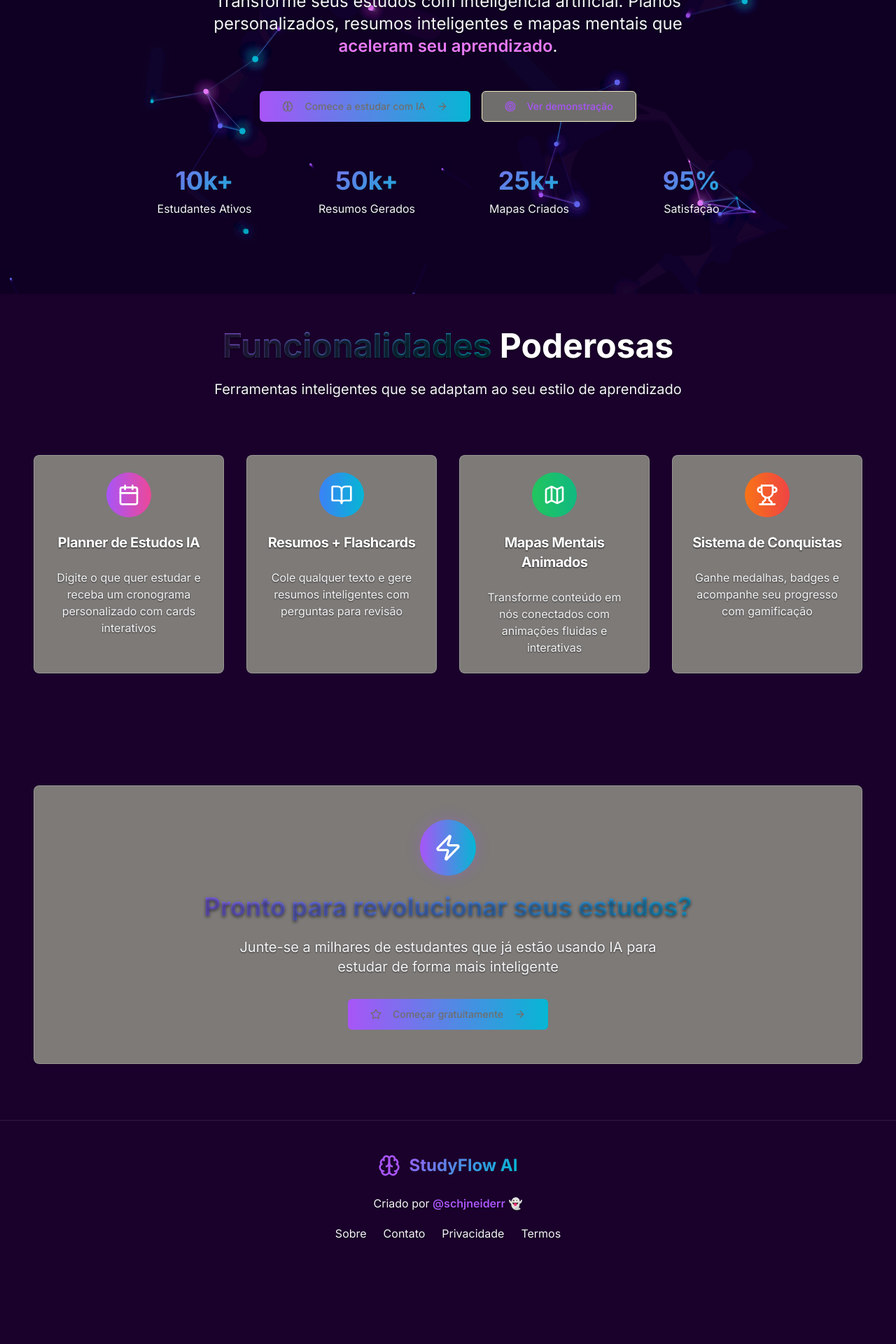
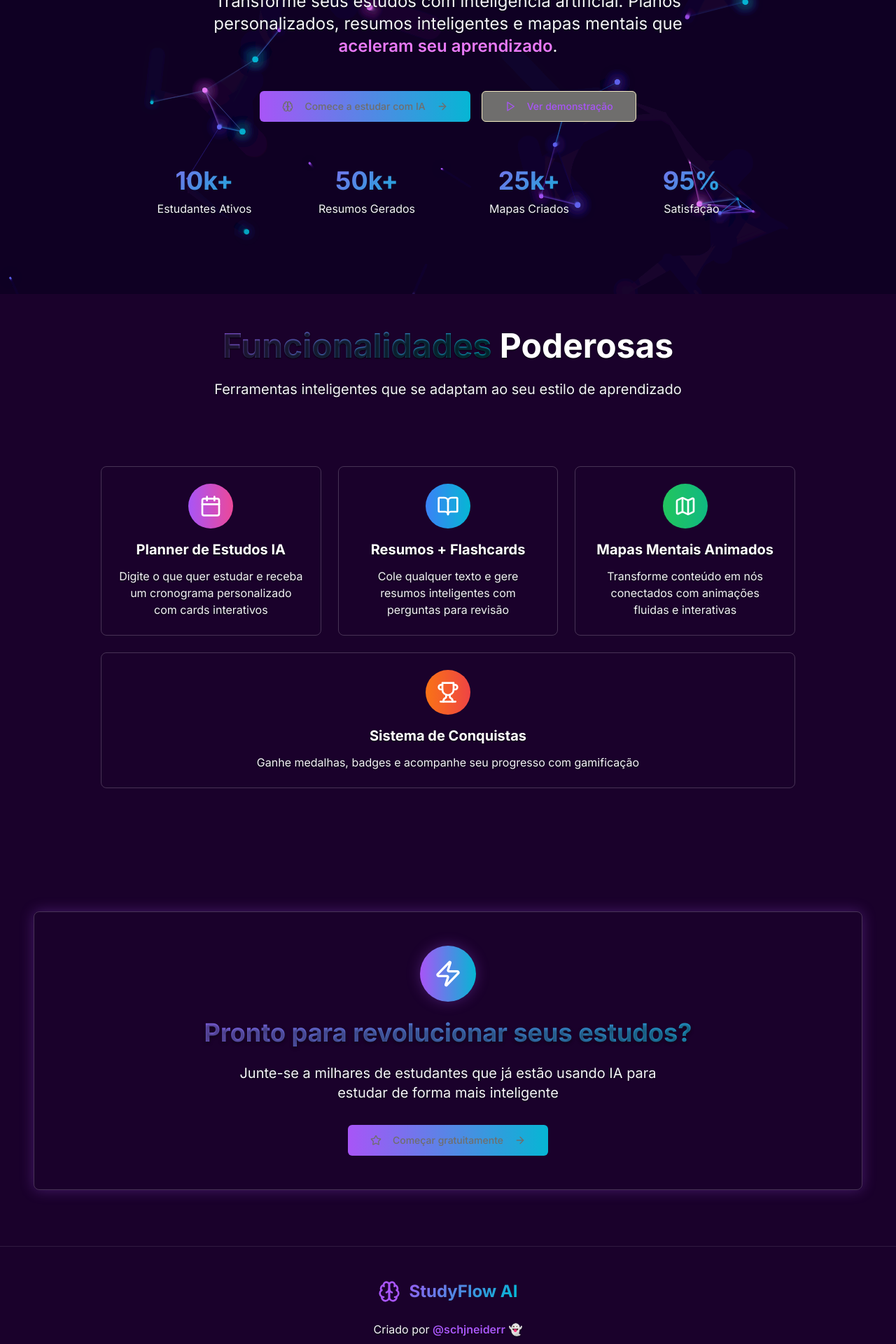
Before and after one commit to gmendes7/studyflow-phantom-ai, a React (Vite) app: page / in a window 1280 px wide. Shown: the part 380-2300 px from the top of the page at 70% size. Before the commit the page ends 2222 px from the top, so only its background shows below. Built offline with nearby package versions, Linux system fonts and the light colour scheme.

Commit message:
Fix UI elements and improve responsiveness
- Remove card backgrounds and apply hover effects.
- Implement functionality for "Ver demonstração" button.
- Improve mobile responsiveness for cards and buttons.
- Test layout and validate contrast.

```diff
--- a/src/components/ui/dialog.tsx
+++ b/src/components/ui/dialog.tsx
@@ -1,3 +1,4 @@
+
 import * as React from "react"
 import * as DialogPrimitive from "@radix-ui/react-dialog"
 import { X } from "lucide-react"
@@ -19,7 +20,7 @@ const DialogOverlay = React.forwardRef<
   <DialogPrimitive.Overlay
     ref={ref}
     className={cn(
-      "fixed inset-0 z-50 bg-black/80  data-[state=open]:animate-in data-[state=closed]:animate-out data-[state=closed]:fade-out-0 data-[state=open]:fade-in-0",
+      "fixed inset-0 z-50 bg-black/80 backdrop-blur-sm data-[state=open]:animate-in data-[state=closed]:animate-out data-[state=closed]:fade-out-0 data-[state=open]:fade-in-0",
       className
     )}
     {...props}
--- a/src/index.css
+++ b/src/index.css
@@ -186,7 +186,7 @@
 
   /* Enhanced interactive elements with better feedback */
   .interactive-element {
-    @apply transition-all duration-200 ease-out;
+    @apply transition-all duration-200 ease-out cursor-pointer;
     transform: scale(1);
   }
 
@@ -206,29 +206,37 @@
 
   /* Button states with clear visual feedback */
   .btn-primary {
-    @apply bg-gradient-to-r from-studyflow-neon to-studyflow-cyan text-white font-medium px-6 py-3 rounded-lg;
+    @apply bg-gradient-to-r from-studyflow-neon to-studyflow-cyan text-white font-medium px-6 py-3 rounded-lg cursor-pointer;
     @apply transition-all duration-200 ease-out;
-    @apply hover:scale-105 hover:shadow-lg hover:shadow-studyflow-neon/25;
+    @apply hover:scale-105 hover:shadow-lg hover:shadow-studyflow-neon/25 hover:opacity-90;
     @apply active:scale-95;
     @apply focus-visible:outline-2 focus-visible:outline-offset-2 focus-visible:outline-studyflow-neon;
     min-height: 44px;
   }
 
   .btn-secondary {
-    @apply border-2 border-studyflow-neon text-studyflow-neon bg-transparent font-medium px-6 py-3 rounded-lg;
+    @apply border-2 border-studyflow-neon text-studyflow-neon bg-transparent font-medium px-6 py-3 rounded-lg cursor-pointer;
     @apply transition-all duration-200 ease-out;
-    @apply hover:bg-studyflow-neon hover:text-studyflow-dark hover:scale-105;
+    @apply hover:bg-studyflow-neon hover:text-studyflow-dark hover:scale-105 hover:opacity-90;
     @apply active:scale-95;
     @apply focus-visible:outline-2 focus-visible:outline-offset-2 focus-visible:outline-studyflow-neon;
     min-height: 44px;
   }
 
-  /* Card components with better contrast */
+  /* Card components with better contrast and responsiveness */
   .card-elevated {
-    @apply bg-white/10 backdrop-blur-sm border border-white/20 rounded-lg;
-    @apply hover:bg-white/15 hover:border-white/30;
+    @apply bg-transparent border border-white/20 rounded-lg;
+    @apply hover:bg-white/5 hover:border-white/30;
     @apply transition-all duration-300 ease-out;
-    @apply focus-within:bg-white/15 focus-within:border-studyflow-neon/50;
+    @apply focus-within:bg-white/5 focus-within:border-studyflow-neon/50;
+  }
+
+  /* Feature cards with enhanced interactivity */
+  .feature-card {
+    @apply bg-transparent border border-white/20 rounded-lg p-6 cursor-pointer;
+    @apply transition-all duration-300 ease-in-out;
+    @apply hover:transform hover:-translate-y-2 hover:shadow-xl hover:shadow-studyflow-neon/25 hover:border-studyflow-neon/50;
+    @apply focus-within:transform focus-within:-translate-y-2 focus-within:shadow-xl focus-within:shadow-studyflow-neon/25 focus-within:border-studyflow-neon/50;
   }
 
   /* Text contrast improvements */
@@ -266,6 +274,7 @@
     min-height: 44px;
   }
 
+  /* Enhanced mobile responsiveness */
   @media (max-width: 640px) {
     .mobile-optimized {
       @apply text-lg leading-relaxed;
@@ -273,8 +282,27 @@
 
     .btn-primary,
     .btn-secondary {
-      @apply px-8 py-4 text-lg;
+      @apply px-8 py-4 text-lg w-full;
       min-height: 48px;
+    }
+
+    .feature-card {
+      @apply w-full min-w-0;
+    }
+
+    /* Improved touch targets for mobile */
+    .interactive-element {
+      min-height: 48px;
+      min-width: 48px;
+    }
+  }
+
+  /* Enhanced responsive design for tablets */
+  @media (min-width: 641px) and (max-width: 1024px) {
+    .btn-primary,
+    .btn-secondary {
+      @apply px-6 py-3;
+      min-height: 44px;
     }
   }
 
@@ -299,4 +327,32 @@
   .success-state {
     @apply border-green-500 bg-green-500/10 text-green-100;
   }
+
+  /* Responsive flex layouts */
+  .responsive-flex {
+    @apply flex flex-col gap-4;
+  }
+
+  @media (min-width: 640px) {
+    .responsive-flex {
+      @apply flex-row;
+    }
+  }
+
+  /* Responsive grid layouts */
+  .responsive-grid {
+    @apply grid grid-cols-1 gap-6;
+  }
+
+  @media (min-width: 640px) {
+    .responsive-grid {
+      @apply grid-cols-2;
+    }
+  }
+
+  @media (min-width: 1024px) {
+    .responsive-grid {
+      @apply grid-cols-4;
+    }
+  }
 }
--- a/src/pages/Index.tsx
+++ b/src/pages/Index.tsx
@@ -1,15 +1,17 @@
 
-import React from 'react';
+import React, { useState } from 'react';
 import { Link } from 'react-router-dom';
-import { Brain, Sparkles, Target, Zap, BookOpen, Map, Calendar, Trophy, ArrowRight, Star } from 'lucide-react';
+import { Brain, Sparkles, Target, Zap, BookOpen, Map, Calendar, Trophy, ArrowRight, Star, Play } from 'lucide-react';
 import { Button } from '@/components/ui/button';
 import { Card, CardContent, CardDescription, CardHeader, CardTitle } from '@/components/ui/card';
+import { Dialog, DialogContent, DialogDescription, DialogHeader, DialogTitle } from '@/components/ui/dialog';
 import AnimatedBackground from '@/components/AnimatedBackground';
 import Navigation from '@/components/Navigation';
 import { useAuth } from '@/hooks/useAuth';
 
 const Index = () => {
   const { user } = useAuth();
+  const [isDemoOpen, setIsDemoOpen] = useState(false);
 
   const features = [
     {
@@ -45,6 +47,10 @@ const Index = () => {
     { number: '95%', label: 'Satisfação' }
   ];
 
+  const handleDemoClick = () => {
+    setIsDemoOpen(true);
+  };
+
   return (
     <div className="min-h-screen bg-studyflow-dark text-white relative overflow-hidden">
       <AnimatedBackground />
@@ -76,11 +82,11 @@ const Index = () => {
               <span className="text-studyflow-ghost font-semibold"> aceleram seu aprendizado</span>.
             </p>
 
-            <div className="flex flex-col sm:flex-row gap-4 justify-center items-center mb-16">
-              <Link to={user ? "/dashboard" : "/auth"}>
+            <div className="flex flex-col sm:flex-row gap-4 justify-center items-center mb-16 w-full max-w-screen-lg mx-auto px-4">
+              <Link to={user ? "/dashboard" : "/auth"} className="w-full sm:w-auto">
                 <Button
                   size="lg"
-                  className="btn-primary interactive-element w-full sm:w-auto"
+                  className="btn-primary interactive-element w-full sm:w-auto cursor-pointer hover:opacity-90 focus:outline-2 focus:outline-studyflow-neon"
                   aria-label="Começar a usar o StudyFlow AI"
                 >
                   <Brain className="h-5 w-5 mr-2" aria-hidden="true" />
@@ -92,10 +98,11 @@ const Index = () => {
               <Button
                 variant="outline"
                 size="lg"
-                className="btn-secondary interactive-element w-full sm:w-auto"
+                onClick={handleDemoClick}
+                className="btn-secondary interactive-element w-full sm:w-auto cursor-pointer hover:opacity-90 focus:outline-2 focus:outline-studyflow-neon"
                 aria-label="Ver demonstração do StudyFlow AI"
               >
-                <Target className="h-5 w-5 mr-2" aria-hidden="true" />
+                <Play className="h-5 w-5 mr-2" aria-hidden="true" />
                 Ver demonstração
               </Button>
             </div>
@@ -130,29 +137,27 @@ const Index = () => {
                 </p>
               </div>
 
-              <div className="grid sm:grid-cols-2 lg:grid-cols-4 gap-8">
+              <div className="flex flex-col sm:flex-row flex-wrap gap-6 w-full max-w-screen-lg mx-auto p-4">
                 {features.map((feature, index) => {
                   const Icon = feature.icon;
                   return (
-                    <Card
+                    <div
                       key={index}
-                      className="card-elevated interactive-element group"
+                      className="bg-transparent border border-white/20 rounded-lg p-6 flex-1 min-w-0 sm:min-w-[280px] text-center group cursor-pointer transition-all duration-300 ease-in-out hover:transform hover:-translate-y-2 hover:shadow-xl hover:shadow-studyflow-neon/25 hover:border-studyflow-neon/50 focus-within:transform focus-within:-translate-y-2 focus-within:shadow-xl focus-within:shadow-studyflow-neon/25 focus-within:border-studyflow-neon/50"
                       tabIndex={0}
+                      role="button"
+                      aria-label={`Saiba mais sobre ${feature.title}`}
                     >
-                      <CardHeader className="text-center">
                       <div className={`w-16 h-16 mx-auto rounded-full bg-gradient-to-r ${feature.color} flex items-center justify-center mb-4 group-hover:scale-110 transition-transform duration-300`}>
                         <Icon className="h-8 w-8 text-white" aria-hidden="true" />
                       </div>
-                        <CardTitle className="text-lg sm:text-xl font-bold text-high-contrast group-hover:text-studyflow-neon transition-colors">
+                      <h3 className="text-lg sm:text-xl font-bold text-high-contrast group-hover:text-studyflow-neon transition-colors mb-3">
                         {feature.title}
-                        </CardTitle>
-                      </CardHeader>
-                      <CardContent>
-                        <CardDescription className="text-medium-contrast text-center leading-relaxed text-sm sm:text-base">
+                      </h3>
+                      <p className="text-medium-contrast leading-relaxed text-sm sm:text-base">
                         {feature.description}
-                        </CardDescription>
-                      </CardContent>
-                    </Card>
+                      </p>
+                    </div>
                   );
                 })}
               </div>
@@ -162,8 +167,7 @@ const Index = () => {
           {/* CTA Section */}
           <section className="py-20 px-4" role="region" aria-labelledby="cta-heading">
             <div className="container mx-auto">
-              <Card className="card-elevated glow-effect">
-                <CardContent className="p-8 sm:p-12 text-center">
+              <div className="bg-transparent border border-white/20 rounded-lg p-8 sm:p-12 text-center hover:bg-white/5 hover:border-white/30 transition-all duration-300 ease-out focus-within:bg-white/5 focus-within:border-studyflow-neon/50 glow-effect">
                 <div className="flex justify-center mb-6">
                   <div className="w-20 h-20 rounded-full bg-gradient-to-r from-studyflow-neon to-studyflow-cyan flex items-center justify-center glow-effect">
                     <Zap className="h-10 w-10 text-white" aria-hidden="true" />
@@ -178,10 +182,10 @@ const Index = () => {
                   Junte-se a milhares de estudantes que já estão usando IA para estudar de forma mais inteligente
                 </p>
 
-                  <Link to={user ? "/dashboard" : "/auth"}>
+                <Link to={user ? "/dashboard" : "/auth"} className="w-full sm:w-auto inline-block">
                   <Button
                     size="lg"
-                      className="btn-primary interactive-element w-full sm:w-auto"
+                    className="btn-primary interactive-element w-full sm:w-auto cursor-pointer hover:opacity-90 focus:outline-2 focus:outline-studyflow-neon"
                     aria-label="Começar a usar gratuitamente"
                   >
                     <Star className="h-5 w-5 mr-2" aria-hidden="true" />
@@ -189,8 +193,7 @@ const Index = () => {
                     <ArrowRight className="h-5 w-5 ml-2" aria-hidden="true" />
                   </Button>
                 </Link>
-                </CardContent>
-              </Card>
+              </div>
             </div>
           </section>
         </main>
@@ -207,31 +210,31 @@ const Index = () => {
               Criado por <span className="text-studyflow-neon font-semibold">@schjneiderr</span> 👻
             </p>
 
-            <nav className="flex justify-center space-x-6 text-medium-contrast" aria-label="Links do rodapé">
+            <nav className="flex flex-wrap justify-center gap-4 sm:gap-6 text-medium-contrast" aria-label="Links do rodapé">
               <a
                 href="#"
-                className="hover:text-studyflow-neon transition-colors interactive-element focus-visible:text-studyflow-neon"
+                className="hover:text-studyflow-neon transition-colors interactive-element focus-visible:text-studyflow-neon cursor-pointer min-h-[44px] flex items-center"
                 aria-label="Sobre nós"
               >
                 Sobre
               </a>
               <a
                 href="#"
-                className="hover:text-studyflow-neon transition-colors interactive-element focus-visible:text-studyflow-neon"
+                className="hover:text-studyflow-neon transition-colors interactive-element focus-visible:text-studyflow-neon cursor-pointer min-h-[44px] flex items-center"
                 aria-label="Entre em contato"
               >
                 Contato
               </a>
               <a
                 href="#"
-                className="hover:text-studyflow-neon transition-colors interactive-element focus-visible:text-studyflow-neon"
+                className="hover:text-studyflow-neon transition-colors interactive-element focus-visible:text-studyflow-neon cursor-pointer min-h-[44px] flex items-center"
                 aria-label="Política de privacidade"
               >
                 Privacidade
               </a>
               <a
                 href="#"
-                className="hover:text-studyflow-neon transition-colors interactive-element focus-visible:text-studyflow-neon"
+                className="hover:text-studyflow-neon transition-colors interactive-element focus-visible:text-studyflow-neon cursor-pointer min-h-[44px] flex items-center"
                 aria-label="Termos de uso"
               >
                 Termos
@@ -240,6 +243,47 @@ const Index = () => {
           </div>
         </footer>
       </div>
+
+      {/* Demo Modal */}
+      <Dialog open={isDemoOpen} onOpenChange={setIsDemoOpen}>
+        <DialogContent className="bg-studyflow-dark border border-white/20 text-white max-w-2xl">
+          <DialogHeader>
+            <DialogTitle className="text-2xl font-bold gradient-text flex items-center">
+              <Play className="h-6 w-6 mr-2 text-studyflow-neon" />
+              Demonstração StudyFlow AI
+            </DialogTitle>
+            <DialogDescription className="text-medium-contrast">
+              Veja como nossa IA pode revolucionar seus estudos
+            </DialogDescription>
+          </DialogHeader>
+          <div className="space-y-6 py-4">
+            <div className="grid grid-cols-1 sm:grid-cols-2 gap-4">
+              {features.map((feature, index) => {
+                const Icon = feature.icon;
+                return (
+                  <div key={index} className="bg-white/5 border border-white/10 rounded-lg p-4 hover:bg-white/10 transition-colors">
+                    <div className={`w-10 h-10 rounded-full bg-gradient-to-r ${feature.color} flex items-center justify-center mb-2`}>
+                      <Icon className="h-5 w-5 text-white" />
+                    </div>
+                    <h4 className="font-semibold text-high-contrast mb-1 text-sm">{feature.title}</h4>
+                    <p className="text-xs text-medium-contrast">{feature.description}</p>
+                  </div>
+                );
+              })}
+            </div>
+            <div className="text-center">
+              <p className="text-medium-contrast mb-4">
+                🚀 Demonstração completa em breve! Cadastre-se para ser notificado.
+              </p>
+              <Link to="/auth">
+                <Button className="btn-primary w-full sm:w-auto" onClick={() => setIsDemoOpen(false)}>
+                  Cadastrar-se Agora
+                </Button>
+              </Link>
+            </div>
+          </div>
+        </DialogContent>
+      </Dialog>
     </div>
   );
 };
```
Lines whose indentation alone changed are shown as unchanged.
